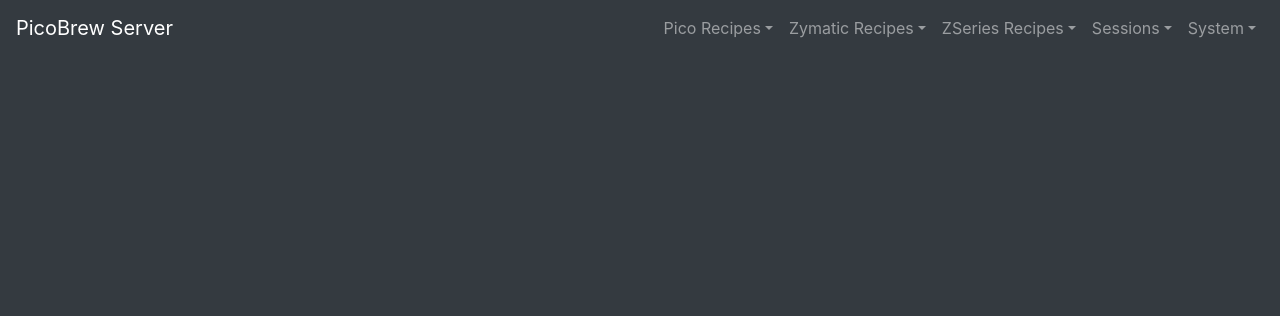
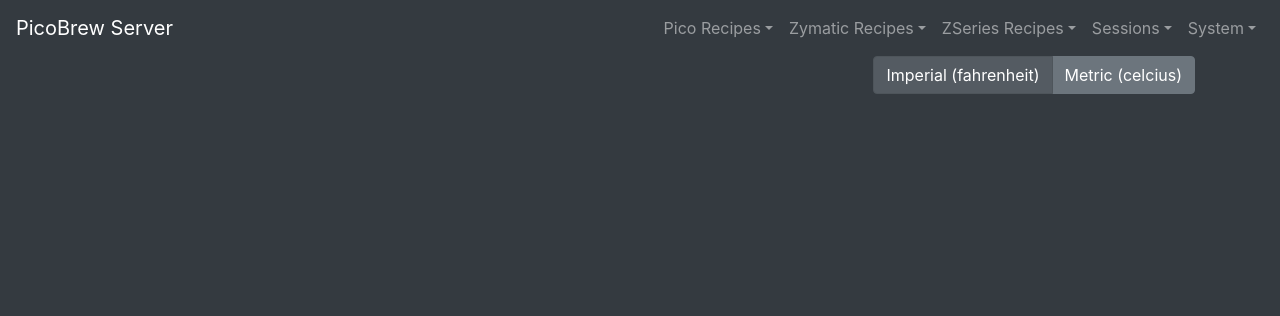
Before and after one commit to chiefwigms/picobrew_pico, a Flask app: page /zseries_recipes in a window 1280 px wide. Shown: the top 316 px of the page. Run offline with Flask 2, Linux system fonts and the light colour scheme; some libraries are stand-ins or nearby versions.

Commit message:
convert temps in UI

```diff
--- a/app/static/css/main.css
+++ b/app/static/css/main.css
@@ -1,3 +1,7 @@
+#options {
+  margin-bottom: 25px;
+  text-align: right;
+}
 .card-header > a {
   display: block;
   position: relative;
--- /dev/null
+++ b/app/static/js/convert_units.js
@@ -0,0 +1,84 @@
+// utility function to convert temperature units
+function convert_temperature(temp, units) {
+    if (units.toLowerCase() == 'imperial') {
+        return (temp * 9/5) + 32  // convert celcius to fahrenheit
+    }
+    return (temp - 32) * 5/9  // convert fahrenheit to celcius
+}
+
+// TODO: expanding and then collapsing the values don't update (and can't force redraw?)
+
+// tabulator formatter, formats temperature to correct units for display based on selected units
+function mutate_temperature(value, formatterParams, onRendered) {
+    let selected_units = $("#unit_selector > label.active > input")[0].id;
+    // convert if C as server stores F
+    return selected_units == "imperial" ? value : convert_temperature(value, selected_units);
+}
+
+// if set to c -> convert to F
+// if set to f -> keep
+function mutator_edit_temperature(value, formatterParams, onRendered) {
+    let selected_units = $("#unit_selector > label.active > input")[0].id;
+    // convert to F if C as server stores F
+    return selected_units == "imperial" ? value : convert_temperature(value, "imperial");
+}
+
+// tabulator formatter, formats temperature to correct units for display based on selected units
+function format_temperature(cell, formatterParams, onRendered) {
+    let selected_units = $("#unit_selector > label.active > input")[0].id;
+
+    // convert into call to convert_units with optional table selector
+    let temp_units = selected_units == "metric" ? "C" : "F";
+
+    // convert if C as server stores F
+    return temp_units == "F" ? cell.getValue() : convert_temperature(cell.getValue(), "C");
+}
+
+// converts all visible tabulator tables upon selection of units
+function convert_units(units) {
+    for (index in tables) {
+        tables[index]
+    }
+    let prev_units = localStorage.getItem("units");
+
+    // no-opt; reselected same units
+    if (prev_units == units) return;
+
+    localStorage.setItem("units", units);
+
+    let temp_units = units == "metric" ? "C" : "F";
+
+    // <div class="tabulator-col" role="columnheader" aria-sort="none" tabulator-field="temperature" title="" style="min-width: 40px; width: 100px;">
+    //   <div class="tabulator-col-content">
+    //     <div class="tabulator-col-title">Temp (°F)</div>
+    //   </div>
+    // </div>
+    let temp_header_ref = ".tabulator-col[tabulator-field='temperature'] > div.tabulator-col-content > div.tabulator-col-title";
+    $(temp_header_ref).text("Temp (°" + temp_units + ")");
+
+    // <div class="tabulator-cell" role="gridcell" tabulator-field="temperature" tabindex="0" title="[0 - 208]" style="width: 100px; text-align: center; height: 29px;">104</div>
+    let temp_cells_ref = ".tabulator-cell[tabulator-field='temperature']";
+    $(temp_cells_ref).each(function(index, elem) {
+        let current_temp = elem.textContent;
+        elem.innerText = convert_temperature(current_temp, units);
+    });
+
+    // let re = new RegExp('\[(\d+)\ \-\ (\d)+\]');
+    // matches = re.
+    // temp_range = $(".tabulator-cell tabulator-field='temperature'").title;
+    // temp_range.
+}
+
+$(function() {
+    // select local storage set units
+    let selected_units = localStorage.getItem("units");
+    if (selected_units == null) selected_units = "imperial";
+
+    $("#unit_selector > label > input#" + selected_units ).parent().addClass("active");
+    $("#unit_selector > label > input#" + selected_units ).attr( 'checked', true );
+    $("#unit_selector > label > input#" + selected_units ).parent().siblings().removeClass("active");
+
+    // clear localStorage and initially convert units to previously stored value
+    localStorage.removeItem("units");
+    convert_units(selected_units);
+});
--- a/app/static/js/zseries_recipe.js
+++ b/app/static/js/zseries_recipe.js
@@ -48,10 +48,64 @@ var recipe_table = {
             }
         },
         {
-            title: "Temp (°F)", field: "temperature", width: 100, hozAlign: "center", validator: ["required", "min:0", "max:208", "numeric"], editor: "number", editorParams: {
-                min: 0,
-                max: 208,
-            }
+            title: "Temp (°F)", field: "temperature", width: 100, hozAlign: "center",
+            validator: ["required", "min:0", "max:208", "numeric"],
+            editorParams: {
+                min: 0,     // -18 C
+                max: 208,   // 98 C
+            },
+            editor: function(cell, onRendered, success, cancel, editorParams){
+                //cell - the cell component for the editable cell
+                //onRendered - function to call when the editor has been rendered
+                //success - function to call to pass the successfuly updated value to Tabulator
+                //cancel - function to call to abort the edit and return to a normal cell
+                //editorParams - params object passed into the editorParams column definition property
+
+                //create and style editor
+                var editor = document.createElement("input");
+
+                let selected_units = $("#unit_selector > label.active > input")[0].id;
+
+                // Set value of editor to the current value of the cell (converting if display is C)
+                editor.value = selected_units == "imperial" ? cell.getValue() : convert_temperature(cell.getValue(), "metric");
+
+                //set focus on the select box when the editor is selected (timeout allows for editor to be added to DOM)
+                onRendered(function(){
+                    editor.focus();
+                    editor.style.css = "100%";
+                });
+
+                //when the value has been set, trigger the cell to update (converting to F if display is C)
+                function successFunc(){
+                    success(selected_units == "imperial" ? editor.value : convert_temperature(editor.value, "imperial"));
+                }
+
+                editor.addEventListener("change", successFunc);
+                editor.addEventListener("blur", successFunc);
+
+                //return the editor element
+                return editor;
+            },
+            formatter: function(cell, formatterParams, onRendered){
+                console.log("formatter called");
+                return format_temperature(cell, formatterParams, onRendered);
+            },
+            // mutator: function(value, data, type, params, component) {
+            //     // stored in f; might be viewed in c;
+            //     console.log("mutator called");
+            //     return mutate_temperature(value);
+            // },
+            // mutatorEdit: function(value, data, type, params, component) {
+            //     // stored in f; might be viewed in c;
+            //     // if set to c -> convert to F
+            //     // if set to f -> keep
+            //     console.log("mutator edit called")
+            //     return mutator_edit_temperature(value);
+            // },
+            // accessor: function(value, data, type, params, column) {
+            //     console.log("accessor called")
+            //     return mutate_temperature(value);
+            // }
         },
         {
             title: "Time (min)", field: "step_time", width: 100, hozAlign: "center", validator: ["required", "min:0", "max:180", "numeric"], editor: "number", editorParams: {
@@ -131,6 +185,7 @@ function update_recipe(recipe_id){
         var recipe = {};
         recipe.id = recipe_id
         recipe.steps = table.getData();
+        // convert temperatures to F
         $.ajax({
 			url: 'update_zseries_recipe',
 			type: 'POST',
--- a/app/templates/zseries_recipes.html
+++ b/app/templates/zseries_recipes.html
@@ -1,30 +1,60 @@
 {% extends "base.html" %}
 {% block content %}
 <script src="static/js/server_management.js"></script>
+<script src="static/js/convert_units.js"></script>
 <script src="static/js/zseries_recipe.js"></script>
+<script>var tables = {}</script>
+<div id="options">
+  <div id="unit_selector" class="btn-group btn-group-toggle" data-toggle="buttons">
+    <label class="btn btn-secondary">
+      <input type="radio" name="options" id="imperial" autocomplete="off"
+      onclick="convert_units('imperial');">Imperial (fahrenheit)</input>
+    </label>
+    <label class="btn btn-secondary">
+      <input type="radio" name="options" id="metric" autocomplete="off"
+      onclick="convert_units('metric');"> Metric (celcius)</input>
+    </label>
+  </div>
+</div>
 {% include "invalid_file.html" %}
 <div id="accordion">
   {% for recipe in recipes %}
   <div class="card bg-dark text-white-50">
     <h5 class="card-header" id="h_{{recipe['id']}}">
-        <a class="collapsed" role="button" data-toggle="collapse" href="#c_{{recipe['id']}}" data-parent="#accordion" aria-expanded="false" aria-controls="c_{{recipe['id']}}">
+      <a class="collapsed" role="button" data-toggle="collapse" href="#c_{{recipe['id']}}" data-parent="#accordion"
+        aria-expanded="false" aria-controls="c_{{recipe['id']}}">
         {{recipe['name']}}
-          <button class="btn btn-sm btn-danger float-right mr-5" type="button" id="bd_{{recipe['id']}}" onclick="event.stopPropagation();event.preventDefault();delete_recipe('{{recipe['id']}}');"><i class="fas fa-trash"></i></button>
-          <button class="btn btn-sm btn-success float-right mr-3" type="button" id="bs_{{recipe['id']}}" onclick="event.stopPropagation();event.preventDefault();update_recipe('{{recipe['id']}}');" style="display:none;"><i class="far fa-save fa-lg"></i></button>
+        <button class="btn btn-sm btn-danger float-right mr-5" type="button" id="bd_{{recipe['id']}}"
+          onclick="event.stopPropagation();event.preventDefault();delete_recipe('{{recipe['id']}}');"><i
+            class="fas fa-trash"></i></button>
+        <button class="btn btn-sm btn-success float-right mr-3" type="button" id="bs_{{recipe['id']}}"
+          onclick="event.stopPropagation();event.preventDefault();update_recipe('{{recipe['id']}}');"
+          style="display:none;"><i class="far fa-save fa-lg"></i></button>
       </a>
     </h5>
     <div id="c_{{recipe['id']}}" class="collapse" aria-labelledby="h_{{recipe['id']}}">
       <div class="card-body">
-          <div class="table-sm table-striped table-bordered table-light" style="width: 830px;" id="t_{{recipe['id']}}"></div>
+        <div class="table-sm table-striped table-bordered table-light" style="width: 830px;" id="t_{{recipe['id']}}">
+        </div>
         <script>
-            recipe_table['dataEdited']=function(data){
+          recipe_table['dataEdited'] = function (data) {
             document.getElementById("bs_{{recipe['id']}}").style.display = "block";
           }
-            recipe_table['rowMoved']=function(row){
+          recipe_table['rowMoved'] = function (row) {
             document.getElementById("bs_{{recipe['id']}}").style.display = "block";
           }
-            var table = new Tabulator("#t_{{recipe['id']}}", recipe_table);
-            table.setData({{recipe['steps']|tojson}});
+          recipe_table['scrollVertical'] = function(top) {
+            console.log("scroll showed up");
+          }
+          recipe_table['dataLoading'] = function(data) {
+            console.log("data loading");
+          }
+          recipe_table['dataLoaded'] = function(data) {
+            console.log("data loaded");
+          }
+
+          tables["{{recipe['id']}}"] = new Tabulator("#t_{{recipe['id']}}", recipe_table);
+          tables["{{recipe['id']}}"].setData({{ recipe['steps']| tojson }});
         </script>
       </div>
     </div>
```
Lines whose indentation alone changed are shown as unchanged.
